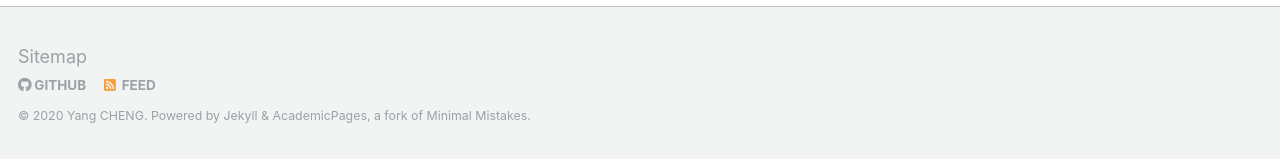
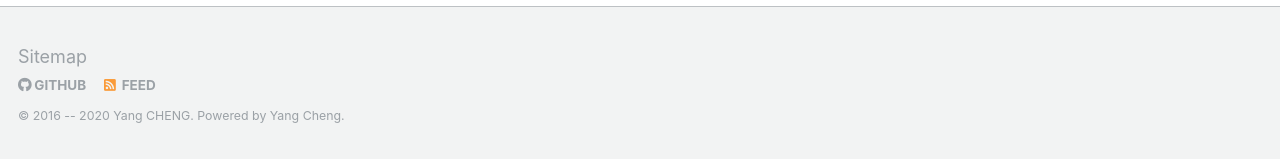
Before and after one commit to NEWPLAN/newplan.github.io, a Jekyll site: the page built from _pages/about.md, in a window 1280 px wide and 1054 px high. Shown: the part 892-1051 px from the top of the window. Built offline with Jekyll 4.4.1, drawn with Linux system fonts in a browser that asks for light colours.

Commit message:
Update footer.html

```diff
--- a/_includes/footer.html
+++ b/_includes/footer.html
@@ -21,4 +21,4 @@
   </ul>
 </div>
 
-<div class="page__footer-copyright">&copy; {{ site.time | date: '%Y' }} {{ site.name | default: site.title }}. {{ site.data.ui-text[site.locale].powered_by | default: "Powered by" }} <a href="http://jekyllrb.com" rel="nofollow">Jekyll</a> &amp; <a href="https://github.com/academicpages/academicpages.github.io">AcademicPages</a>, a fork of <a href="https://mademistakes.com/work/minimal-mistakes-jekyll-theme/" rel="nofollow">Minimal Mistakes</a>.</div>
+<div class="page__footer-copyright">&copy; 2016 -- {{ site.time | date: '%Y' }} {{ site.name | default: site.title }}. {{ site.data.ui-text[site.locale].powered_by | default: "Powered by" }} Yang Cheng.</div>
```
